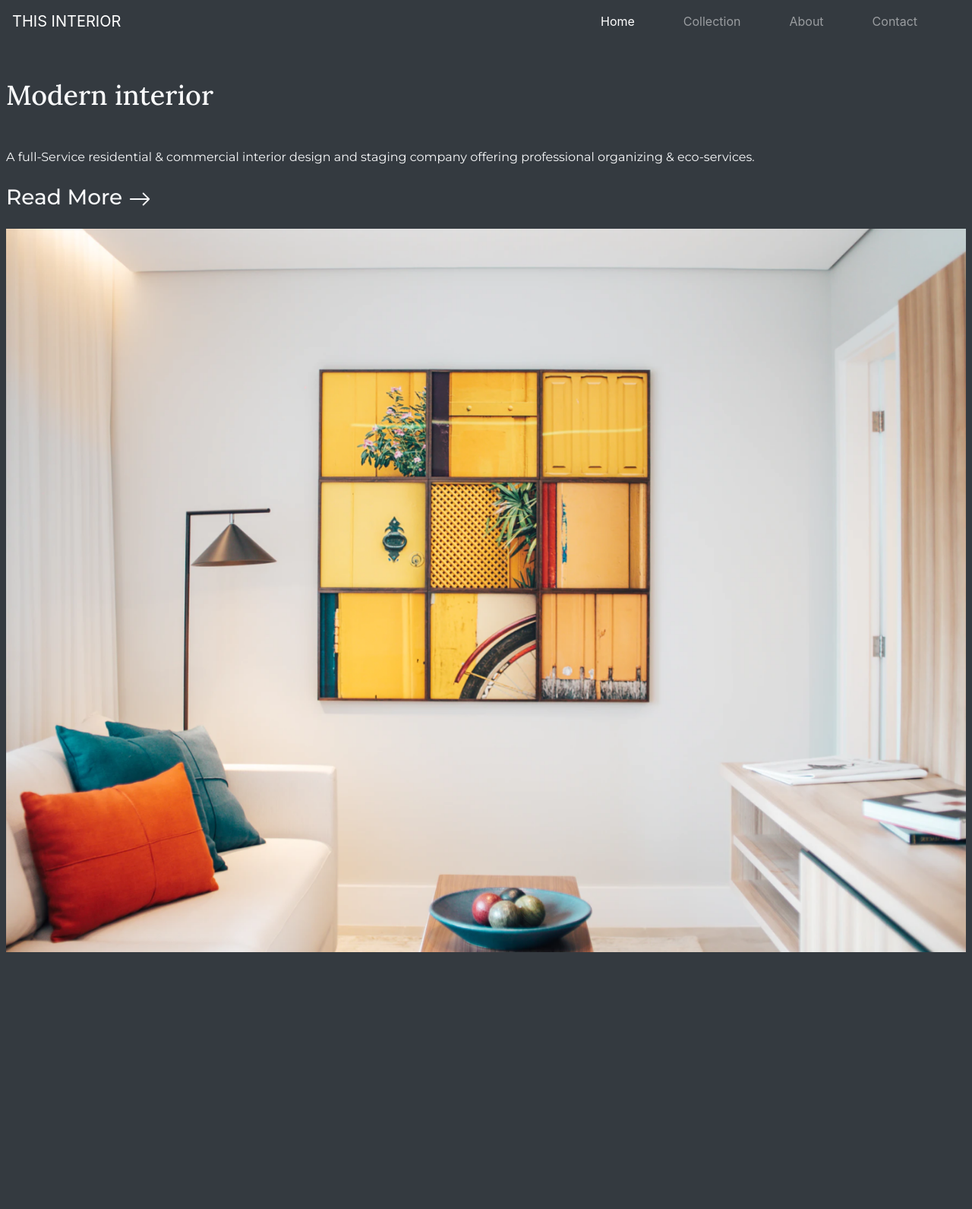
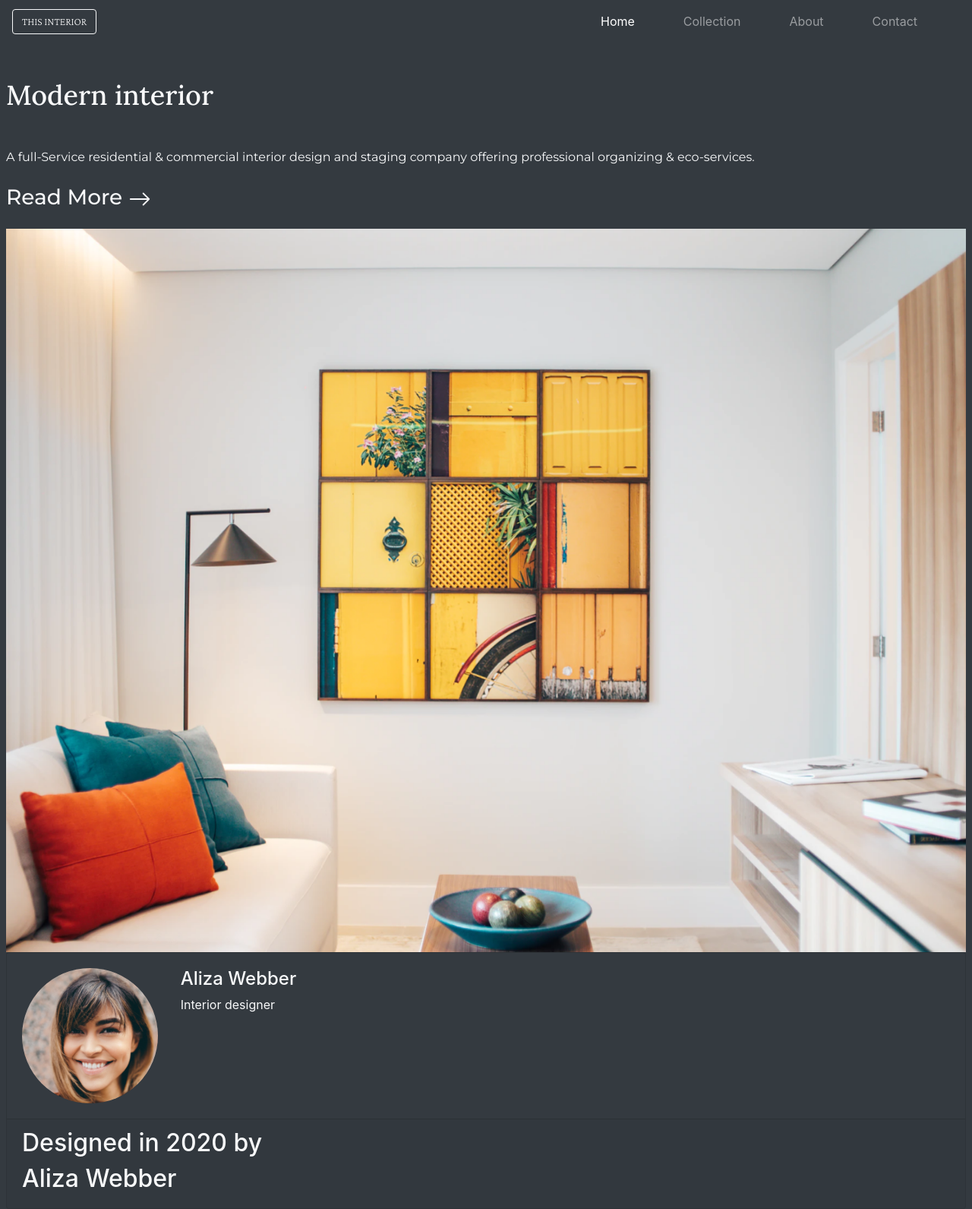
Before and after one commit to drbv27/InteriorConsultantCh, a plain HTML site: page index.html in a window 1280 px wide. Shown: the whole page at 76% size. Before the commit the page ends 1253 px from the top, so only its background shows below. Drawn offline with nearby package versions, Linux system fonts and the light colour scheme.

Commit message:
Update Card Designer

```diff
--- a/assets/css/style.css
+++ b/assets/css/style.css
@@ -8,3 +8,10 @@
 #description {
     font-family: 'Montserrat', sans-serif;
 }
+
+#thisbtn {
+    font-family: 'Crimson Pro', serif;
+    font-style: normal;
+    font-weight: 200;
+    font-size: 14px;
+}
--- a/index.html
+++ b/index.html
@@ -10,11 +10,13 @@
     <link rel="stylesheet" href="https://cdn.jsdelivr.net/npm/bootstrap@4.6.0/dist/css/bootstrap.min.css" integrity="sha384-B0vP5xmATw1+K9KRQjQERJvTumQW0nPEzvF6L/Z6nronJ3oUOFUFpCjEUQouq2+l" crossorigin="anonymous">
     <link rel="preconnect" href="https://fonts.gstatic.com">
     <link href="https://fonts.googleapis.com/css2?family=Montserrat:wght@400;500;700&display=swap" rel="stylesheet">
+    <link rel="preconnect" href="https://fonts.gstatic.com">
+    <link href="https://fonts.googleapis.com/css2?family=Crimson+Pro:wght@200&display=swap" rel="stylesheet">
     <title>Document</title>
 </head>
 <body class="bg-dark">
     <nav class="navbar navbar-dark navbar-expand-lg bg-dark">
-        <a class="navbar-brand" href="#">THIS INTERIOR</a>
+        <a class="navbar-brand btn btn-outline-light" href="#" id="thisbtn">THIS INTERIOR</a>
         <button class="navbar-toggler" type="button" data-toggle="collapse" data-target="#navbarNavAltMarkup" aria-controls="navbarNavAltMarkup" aria-expanded="false" aria-label="Toggle navigation">
           <span class="navbar-toggler-icon"></span>
         </button>
@@ -32,7 +34,7 @@
             <h1 id="titler">Modern interior</h1>
           </div>
           <div class="mt-5" id="description">
-            <p>A full-Service residential & commercial interior design and staging company offering professional organizing & eco-services.</p>
+            <p class="mr-5">A full-Service residential & commercial interior design and staging company offering professional organizing & eco-services.</p>
             <h3 class="mt-4" id="action">Read More <svg xmlns="http://www.w3.org/2000/svg" width="30" height="30" fill="currentColor" class="bi bi-arrow-right" viewBox="0 0 16 16">
                 <path fill-rule="evenodd" d="M1 8a.5.5 0 0 1 .5-.5h11.793l-3.147-3.146a.5.5 0 0 1 .708-.708l4 4a.5.5 0 0 1 0 .708l-4 4a.5.5 0 0 1-.708-.708L13.293 8.5H1.5A.5.5 0 0 1 1 8z"/>
               </svg></h3>
@@ -41,6 +43,28 @@
         <div class="mt-4">
             <img src="./assets/img/photo1.png" alt="" class="img-fluid max-width: 100%">
         </div>
+
+        <div>
+            <div class="card bg-dark">
+                <div class="card-body row">
+                    <div class="col-2">
+                        <img src="./assets/img/photo2.png" class="rounded-circle img-fluid">
+                    </div>
+                    <div class="col-10">
+                        <h4>Aliza Webber</h4>
+                        <p>Interior designer</p>
+                    </div>
+                </div>
+                <div class="card-footer">
+                    <h2>Designed in 2020 by</h2>
+                    <h2>Aliza Webber</h2>
+                </div>
+            </div>
+            <div>
+
+            </div>
+
+        </div>
       </main>
 
 
```
